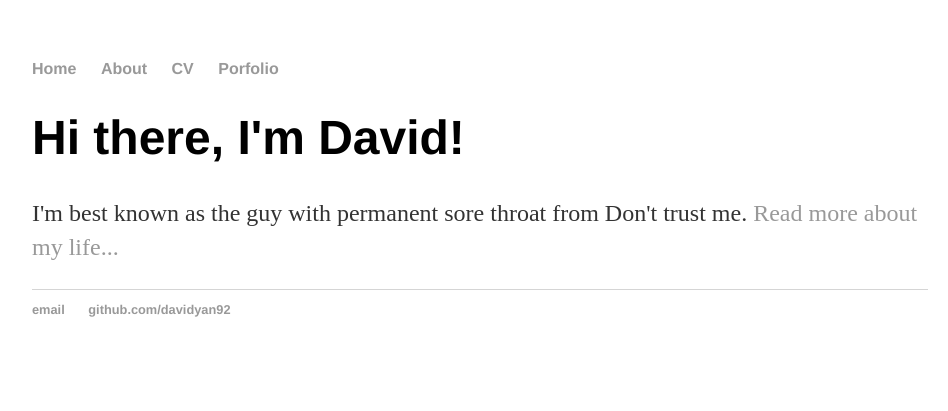
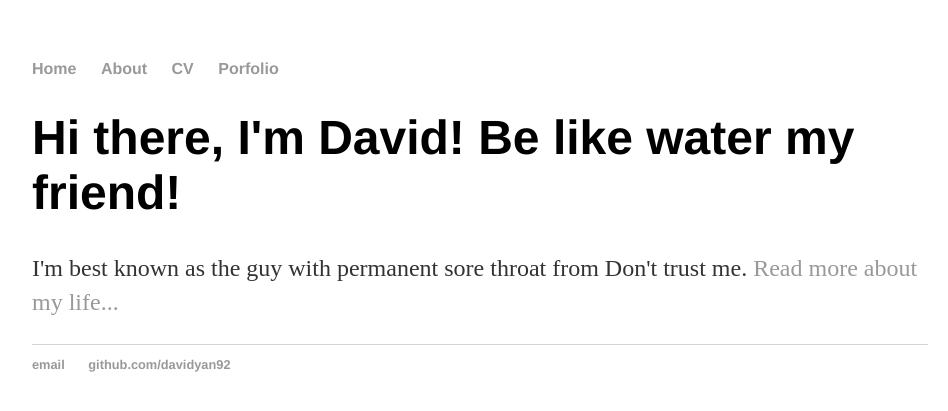
Before and after one commit to davidyan92/davidyan92.github.io, a Jekyll site: the page built from index.html, in a window 1280 px wide. Shown: the top 411 px of the page, without its empty margins (160-1108 px from the left). Built offline with Jekyll 4.4.1, drawn with Linux system fonts in a browser that asks for light colours.

Commit message:
edited index file

```diff
--- a/index.html
+++ b/index.html
@@ -1,8 +1,8 @@
 ---
 layout: default
-title: David Yan, be like water
+title: David Yan
 ---
 <div class="blurb">
-	<h1>Hi there, I'm David!</h1>
+	<h1>Hi there, I'm David! Be like water my friend!</h1>
 	<p>I'm best known as the guy with permanent sore throat from <em></em> Don't trust me. <a href="/about">Read more about my life...</a></p>
 </div><!-- /.blurb -->
```
